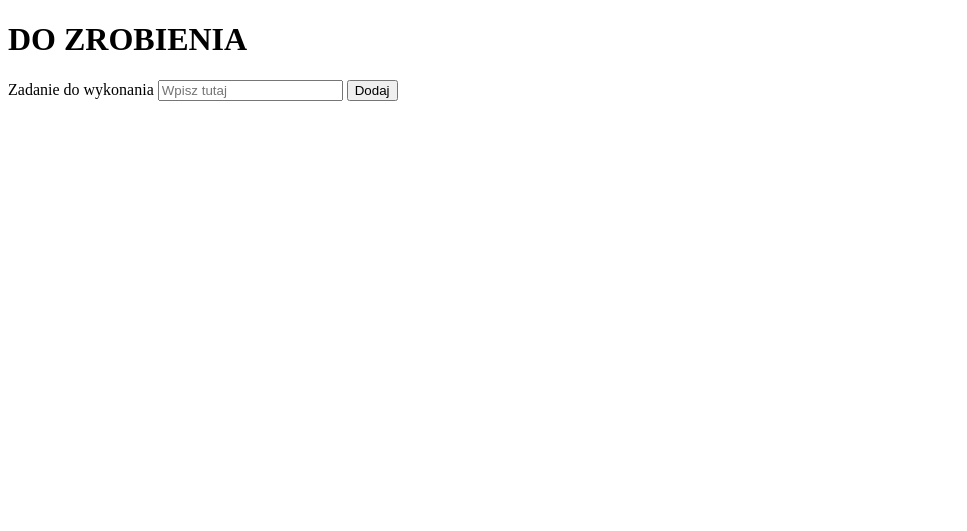
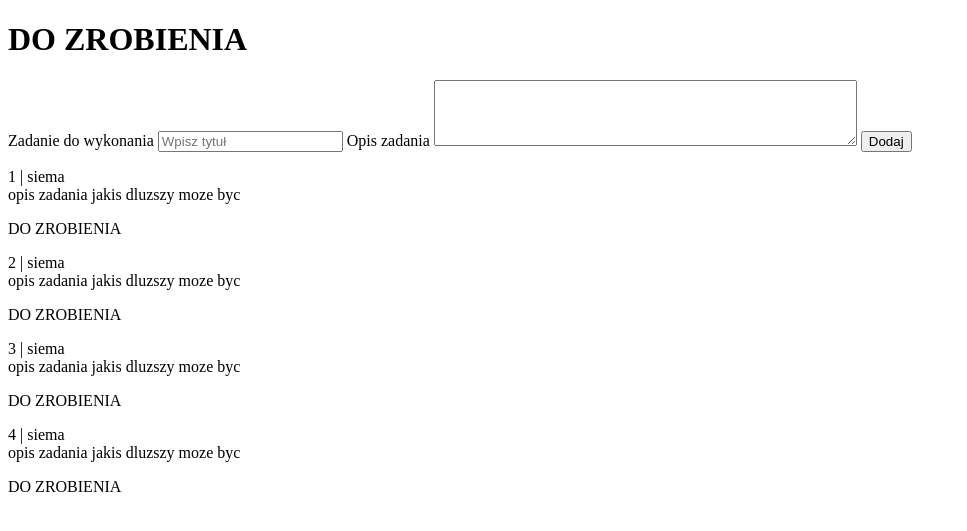
Before and after one commit to AM0k84/ToDoList-Flask, a Flask app: page / in a window 1280 px wide. Shown: the top 531 px of the page, without its empty margins (0-967 px from the left). Run offline with Flask 2, Linux system fonts and the light colour scheme; data comes from the database, SQL or seed files in the repository; both versions use the stored data as it was after the commit.

Commit message:
dodalem baze danych sqlalchemy oraz jej reprezentacje w widoku html

```diff
--- a/app.py
+++ b/app.py
@@ -6,9 +6,17 @@ app.config['SQLALCHEMY_DATABASE_URI'] = 'sqlite:///db.sqlite'
 app.config['SQLALCHEMY_TRACK_MODIFICATIONS'] = False
 db = SQLAlchemy(app)
 
+class Task(db.Model):
+    id = db.Column(db.Integer, primary_key=True)
+    title = db.Column(db.String(100))
+    description = db.Column(db.String(200))
+    complete = db.Column(db.Boolean)
+
 @app.route("/")
 def index():
-    return render_template('base.html')
+    #  pokaż wszystkie zadania
+    todo_list = Task.query.all()
+    return render_template('base.html', todo_list=todo_list)
 
 
 
--- a/templates/base.html
+++ b/templates/base.html
@@ -10,10 +10,25 @@
     <form action="">
         <div>
             <label for="title">Zadanie do wykonania</label>
-            <input type="text" name="title" placeholder="Wpisz tutaj">
+            <input type="text" name="title" placeholder="Wpisz tytuł">
+
+            <label for="desc">Opis zadania</label>
+            <textarea name="descript" rows="4" cols="50"></textarea>
             <button type="submit">Dodaj</button>
         </div>
     </form>
 
+    {% for task in todo_list %}
+        <p> {{task.id}} | {{task.title}} <br> {{task.description}} </p>
+
+        {% if task.complete == False %}
+            <span>DO ZROBIENIA</span>
+        {% else %}
+            <span>ZROBIONE</span>
+        {% endif %}
+    {% endfor %}
+
+
+
 </body>
 </html>
```
Also changed, not shown: db.sqlite.
